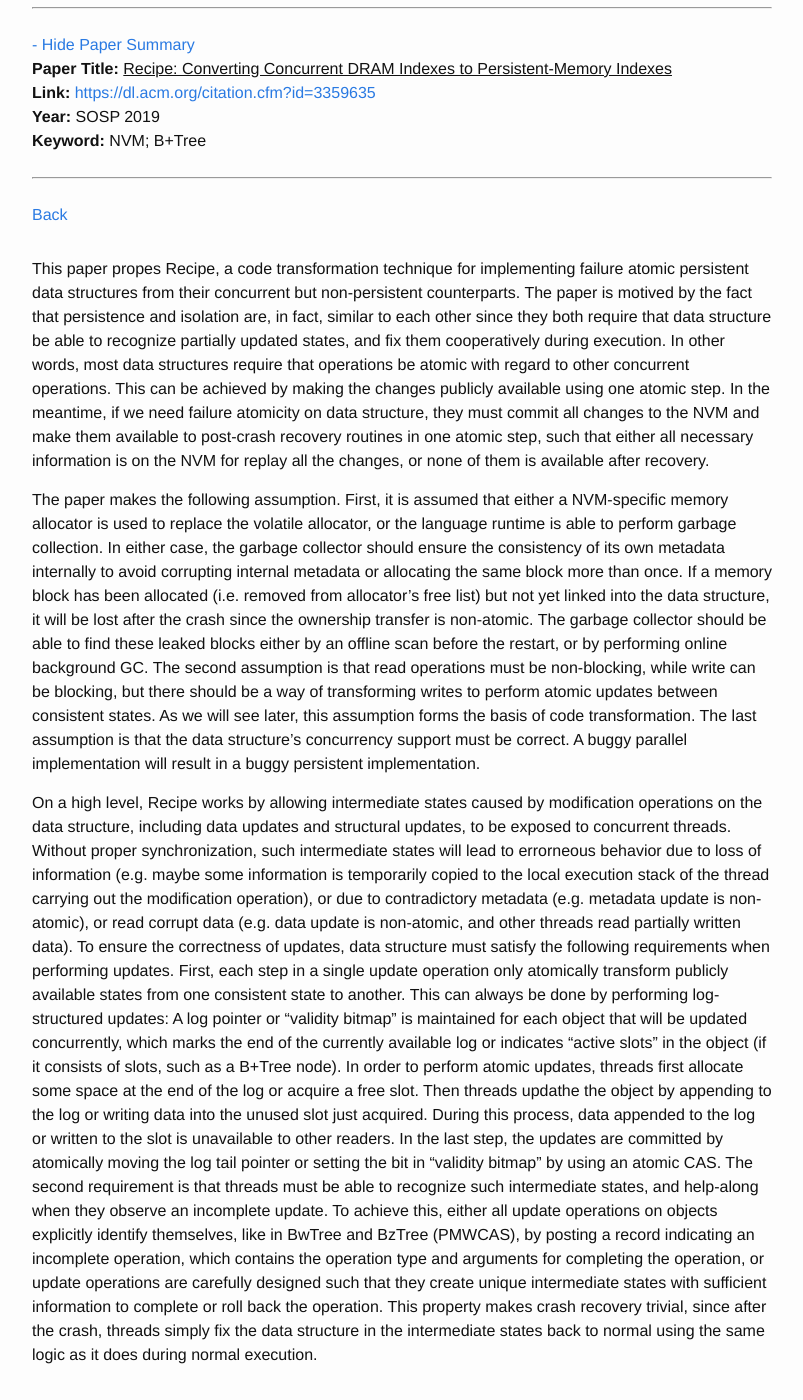
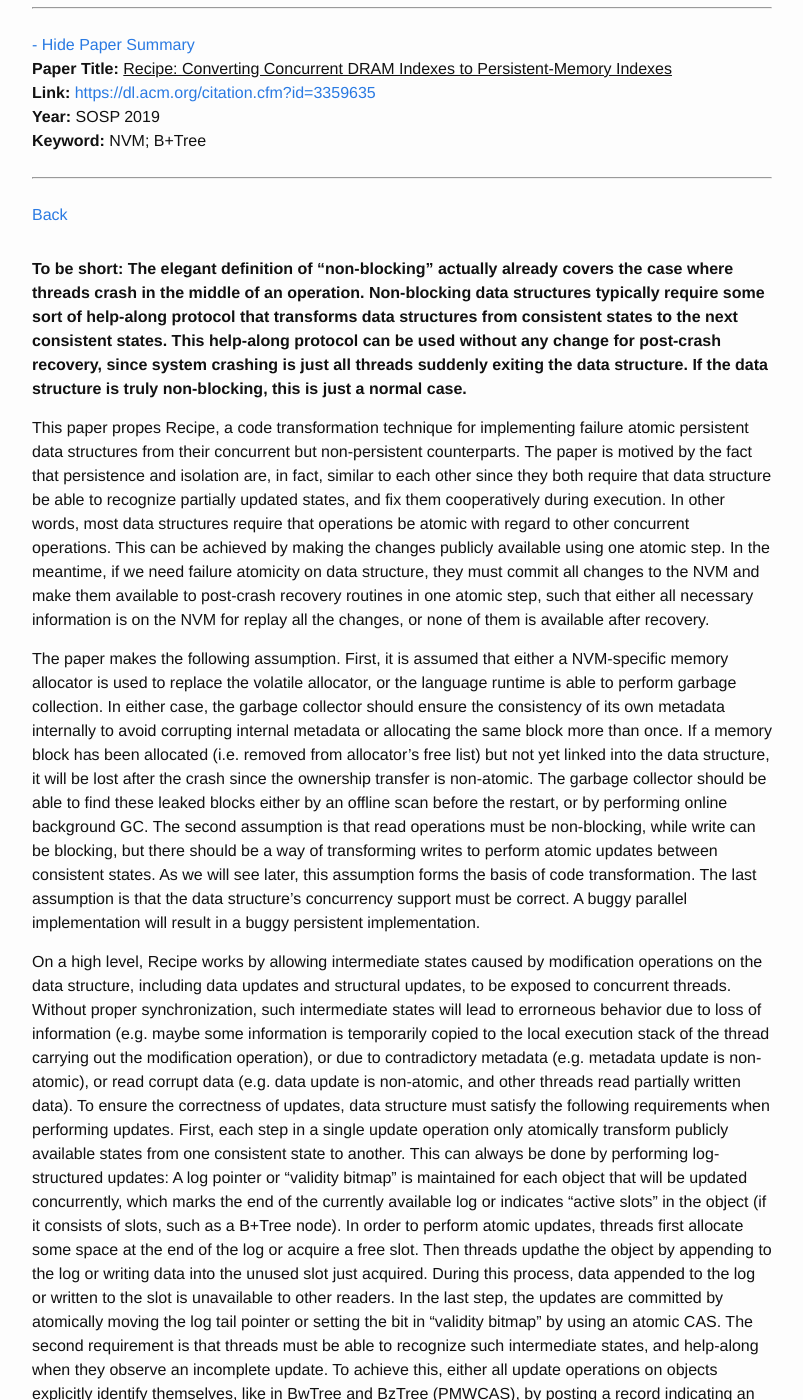
Before and after one commit to wangziqi2013/wangziqi2013.github.io, a Jekyll site: the page built from _posts/2019-11-19-recipe.markdown, in a window 1280 px wide and 1400 px high, scrolled down 235 px. Shown: the whole window, without its empty margins (238-1041 px from the left). Built offline with Jekyll 4.4.1, drawn with Linux system fonts in a browser that asks for light colours; some of the changed text lies outside the part shown.

Commit message:
Adding summary

```diff
--- a/_posts/2019-11-19-recipe.markdown
+++ b/_posts/2019-11-19-recipe.markdown
@@ -12,6 +12,12 @@ htm_cd:
 htm_cr:
 version_mgmt:
 ---
+
+**To be short: The elegant definition of "non-blocking" actually already covers the case where threads crash in the middle
+of an operation. Non-blocking data structures typically require some sort of help-along protocol that transforms
+data structures from consistent states to the next consistent states. This help-along protocol can be used without
+any change for post-crash recovery, since system crashing is just all threads suddenly exiting the data structure.
+If the data structure is truly non-blocking, this is just a normal case.**
 
 This paper propes Recipe, a code transformation technique for implementing failure atomic persistent data structures
 from their concurrent but non-persistent counterparts. The paper is motived by the fact that persistence and isolation
@@ -54,4 +60,8 @@ by posting a record indicating an incomplete operation, which contains the opera
 the operation, or update operations are carefully designed such that they create unique intermediate states with
 sufficient information to complete or roll back the operation. This property makes crash recovery trivial, since
 after the crash, threads simply fix the data structure in the intermediate states back to normal using the same logic as
-it does during normal execution.
+it does during normal execution. The last requirement is that data structure operations must be non-blocking, or at
+least can be transformed to non-blocking with reasonable effort. For reads, when they observe intermediate states
+created by concurrent update operations, readers must be able to figure out asd, instead of retrying or blocking on
+the temporararily created intermediate state. This is because a blocking read protocol expects some other threads
+to finish the operation and restore the data structure to a
```
